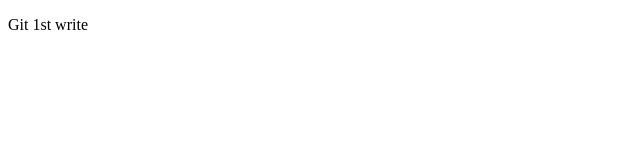
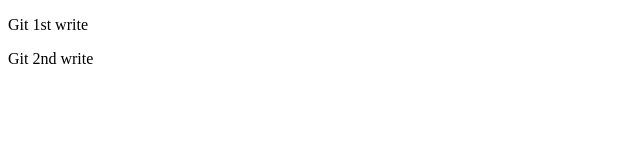
Before and after one commit to shatakshiai/Quiz-App, a plain HTML site: page index.html in a window 1280 px wide. Shown: the full height of the page, 0-640 px from the left. Drawn offline with Linux system fonts and the light colour scheme.

Commit message:
my-2nd-commit

```diff
--- a/index.html
+++ b/index.html
@@ -7,5 +7,6 @@
 </head>
 <body>
     <p>Git 1st write</p>
+    <p>Git 2nd write</p>
 </body>
 </html>
```
